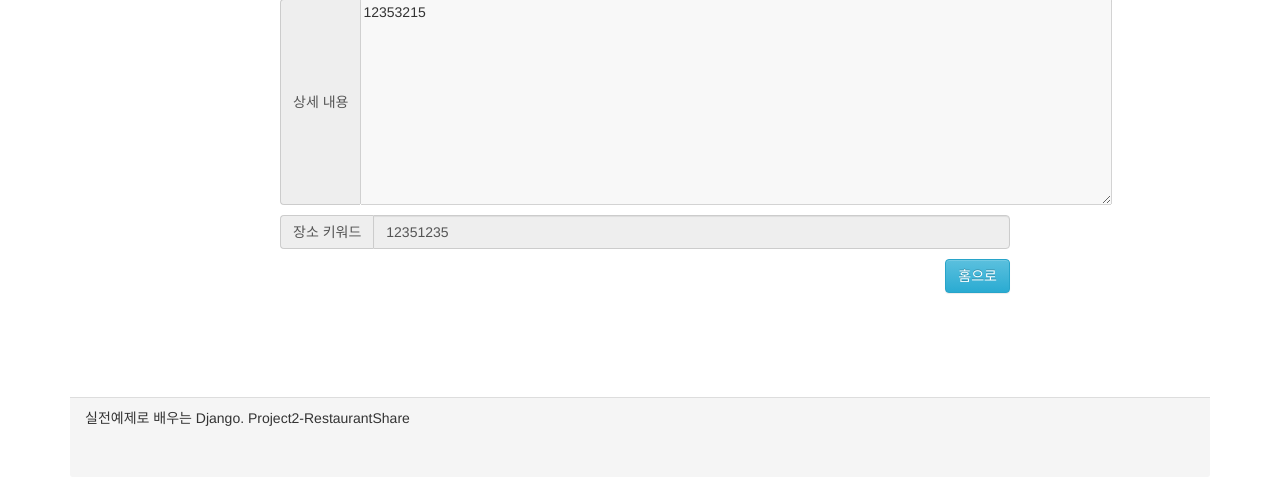
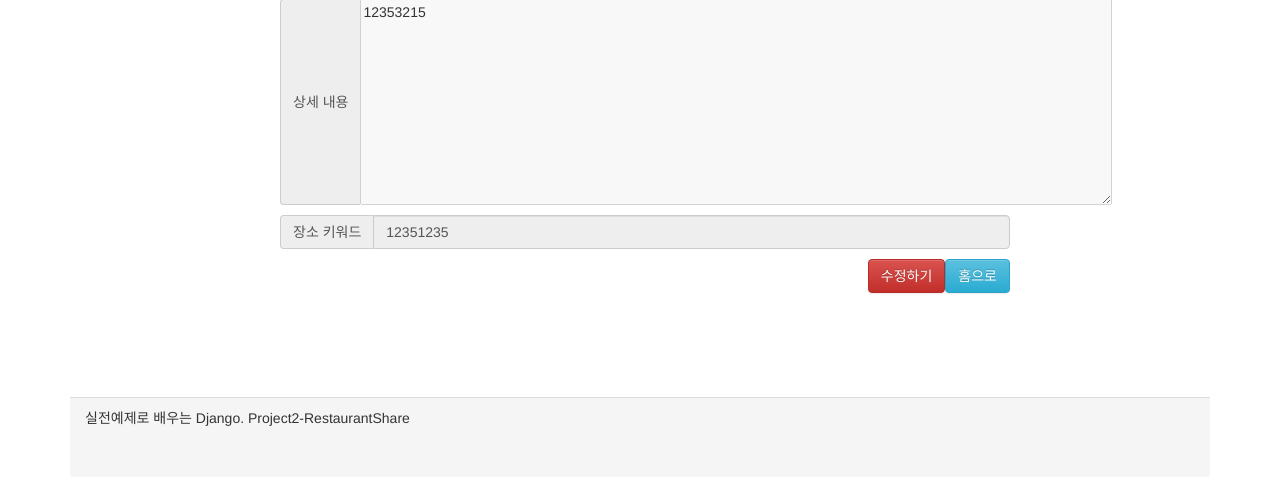
Before and after one commit to m0nd2y/RestaurantShare_Django, a Django app: page /restaurantDetail/2 in a window 1280 px wide. Shown: the part 357-834 px from the top of the page. Run offline with Django 3.2, Linux system fonts and the light colour scheme; data comes from the database, SQL or seed files in the repository; some libraries are stand-ins or nearby versions.

Commit message:
'commit'

```diff
--- a/RestaurantShare/ShareRes/templates/ShareRes/restaurantDetail.html
+++ b/RestaurantShare/ShareRes/templates/ShareRes/restaurantDetail.html
@@ -112,6 +112,7 @@
                     <input id="resLoc" name="resLoc" type="text" class="form-control" disabled value="{{restaurant.restaurant_keyword}}">
                 </div>
                 <a href ="/" class="resAddBtn btn btn-info" role="button">홈으로</a>
+                <a href ="./updatePage/{{restaurant.id}}" class="resAddBtn btn btn-danger" role="button">수정하기</a>
             </div>
         </div>
         <div class="panel-footer">
```
